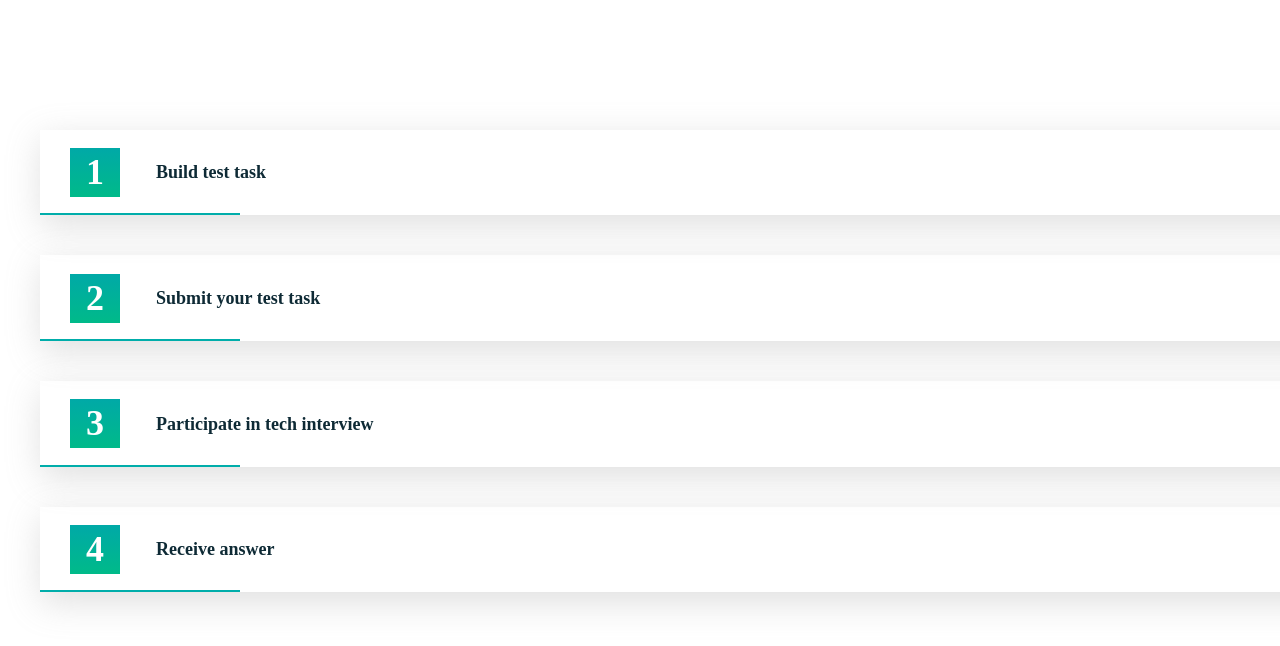
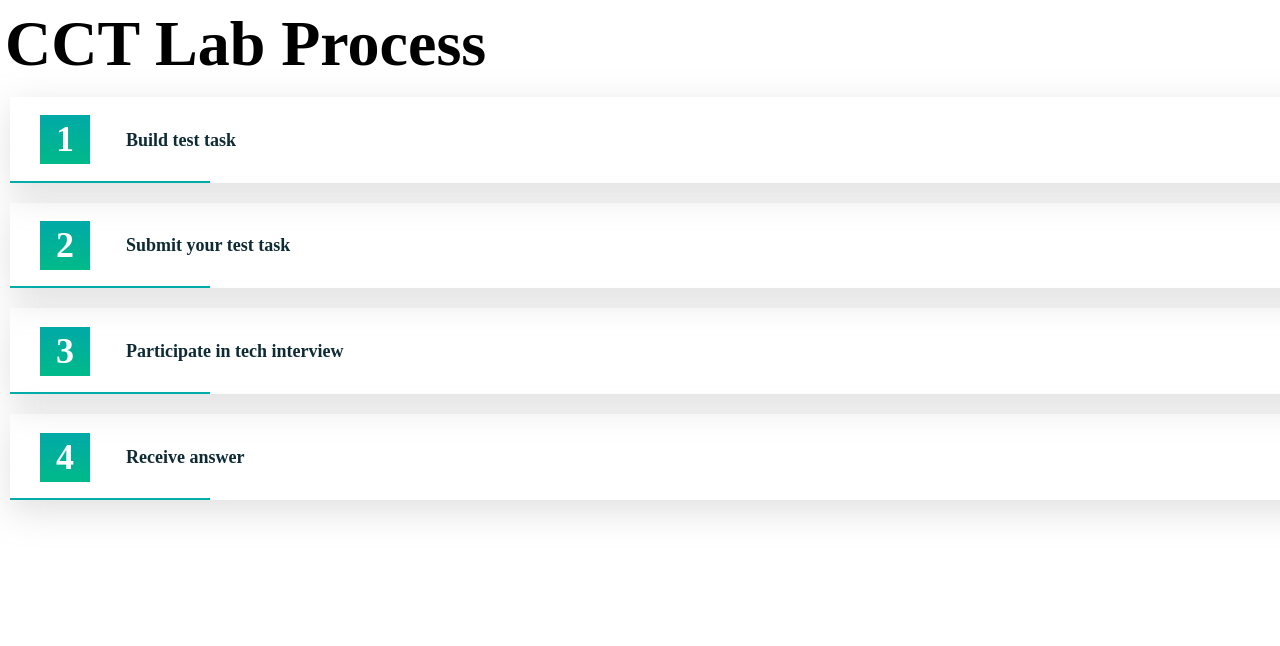
Before and after one commit to Audrius33/caseTech_task, a React (Create React App) app: page /my-app in a window 1280 px wide. Shown: the top 646 px of the page. Built offline with nearby package versions, Linux system fonts and the light colour scheme.

Commit message:
added deploy configs

```diff
--- a/package.json
+++ b/package.json
@@ -8,11 +8,14 @@
     "@testing-library/user-event": "^12.8.3",
     "react": "^17.0.2",
     "react-dom": "^17.0.2",
+    "react-router-dom": "^6.0.2",
     "react-scripts": "4.0.3",
     "styled-components": "^5.3.3",
     "web-vitals": "^1.1.2"
   },
   "scripts": {
+    "predeploy": "npm run build",
+    "deploy": "gh-pages -d build",
     "start": "react-scripts start",
     "build": "react-scripts build",
     "test": "react-scripts test",
@@ -37,6 +40,7 @@
     ]
   },
   "devDependencies": {
+    "gh-pages": "^3.2.3",
     "prettier": "2.4.1"
   }
 }
--- a/src/App.js
+++ b/src/App.js
@@ -1,7 +1,14 @@
+import { BrowserRouter as Router, Routes, Route } from "react-router-dom";
 import Accordion from "./components/Accordion";
 
 function App() {
-	return <Accordion />;
+	return (
+		<Router>
+			<Routes>
+				<Route path="/my-app" element={<Accordion />} />
+			</Routes>
+		</Router>
+	);
 }
 
 export default App;
--- a/src/components/Accordion.js
+++ b/src/components/Accordion.js
@@ -31,6 +31,7 @@ const Accordion = () => {
 	return (
 		<AccordionSection>
 			<Container>
+				<h1>CCT Lab Process</h1>
 				{data.map((item, index) => {
 					const number = index + 1;
 					return (
--- a/src/components/Accordion.styled.js
+++ b/src/components/Accordion.styled.js
@@ -2,19 +2,24 @@ import styled from "styled-components";
 
 export const AccordionSection = styled.div`
 	display: flex;
-	justify-content: center;
+	flex-wrap: wrap;
+	align-items: center;
 	flex-direction: column;
-	align-items: center;
-	width: 1400px;
-	position: relative;
-	height: 722px;
 `;
 
 export const Container = styled.div`
-	position: absolute;
-	width: 1360px;
+	width: 1400px;
 	display: flex;
 	flex-direction: column;
+
+	h1 {
+		font-family: Manrope;
+		font-style: normal;
+		font-weight: bold;
+		font-size: 64px;
+		line-height: 87px;
+		margin: 0 0 0 5px;
+	}
 `;
 
 export const Wrap = styled.div`
@@ -25,7 +30,7 @@ export const Wrap = styled.div`
 	cursor: pointer;
     width 1360px;
     height: 85.72px;
-    margin: 20px;
+    margin: 10px;
     position: relative;
     box-shadow: 2px 10px 35px 1px rgba(153, 153, 153, 0.3);
 
```
Also changed, not shown: src/index.css (+8 -8 lines), 1 other file (tests, documents, lock files or other folders).
